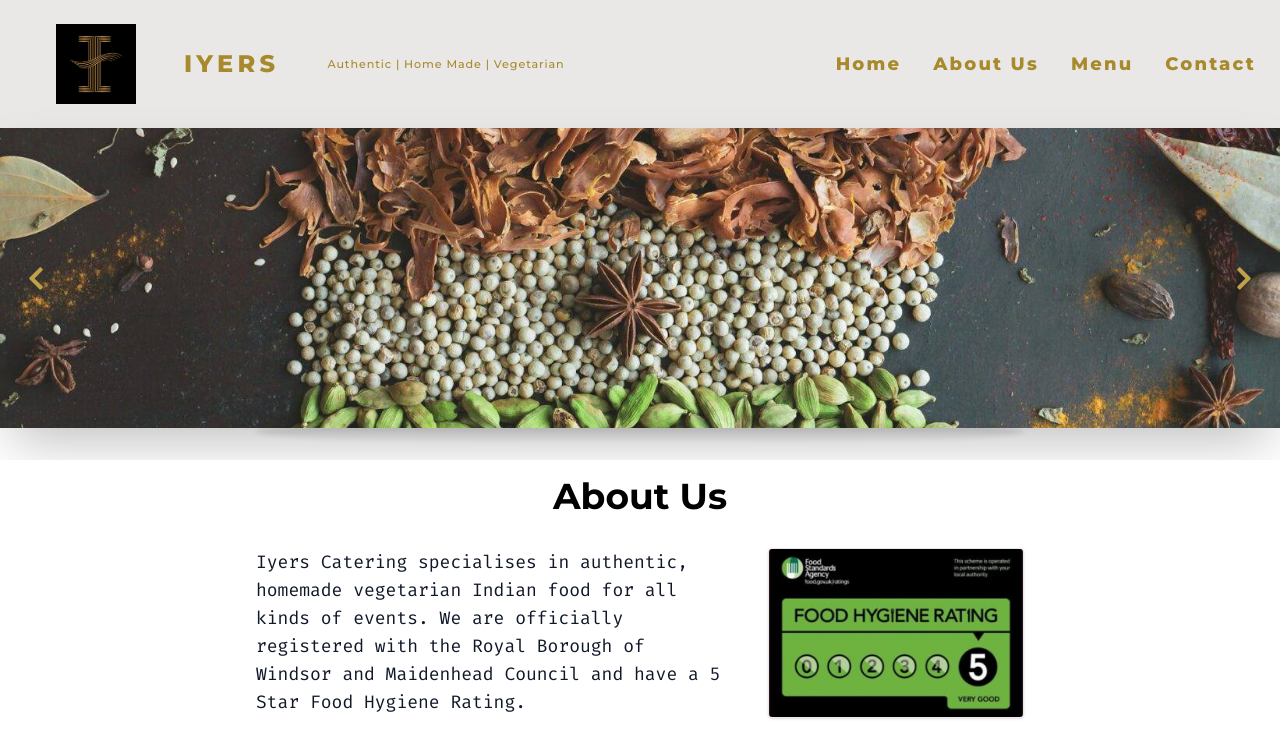
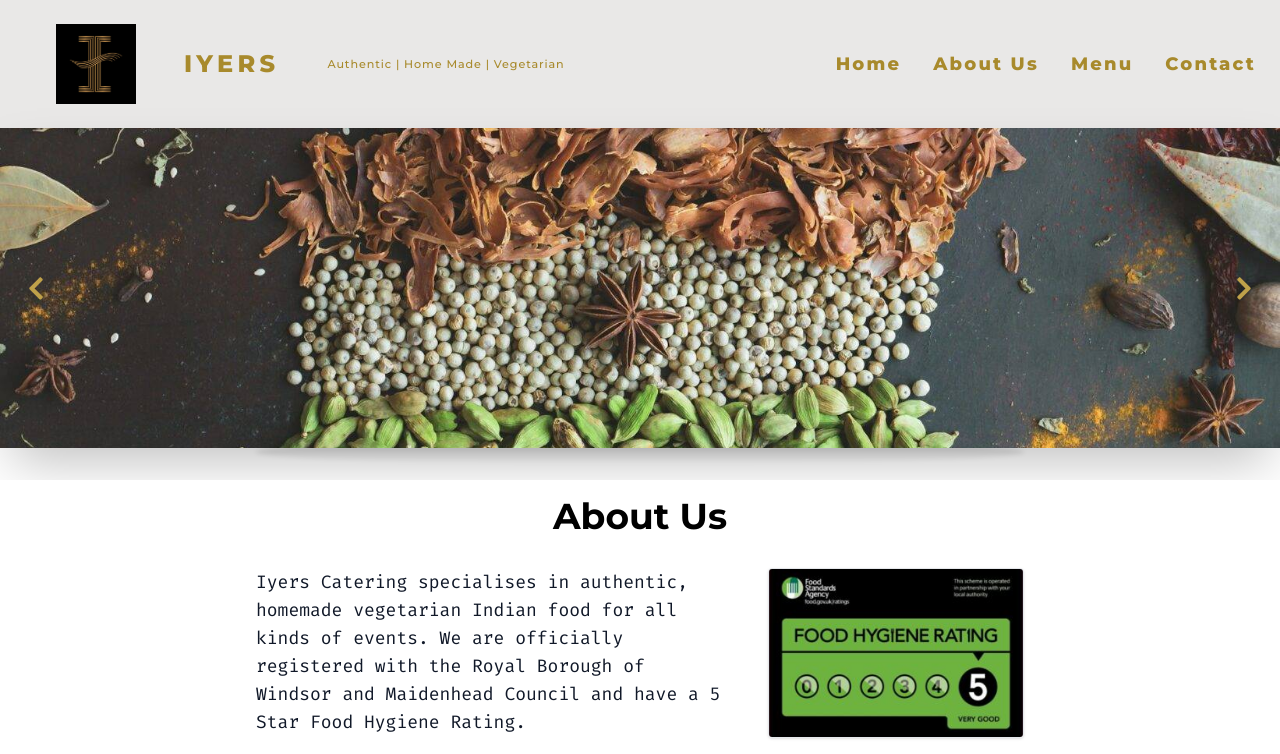
Before and after one commit to rxghavc/IyersCatering, a React (Vite) app: page /about in a window 1280 px wide. Shown: the top 754 px of the page. Built offline with nearby package versions, Linux system fonts and the light colour scheme.

Commit message:
reverted height

```diff
--- a/src/components/about/SpiceCarosel.jsx
+++ b/src/components/about/SpiceCarosel.jsx
@@ -26,7 +26,7 @@ const AboutHero = () => {
   return (
     <section className="w-full">
       {/* Carousel container with same aspect ratio and height as Hero.jsx */}
-      <div className="relative w-full aspect-[4/1] max-h-[300px] overflow-hidden shadow-2xl">
+      <div className="relative w-full aspect-[4/1] max-h-[400px] overflow-hidden shadow-2xl">
         {carouselImages.map((img, idx) => (
           <img
             key={img.alt}
```
